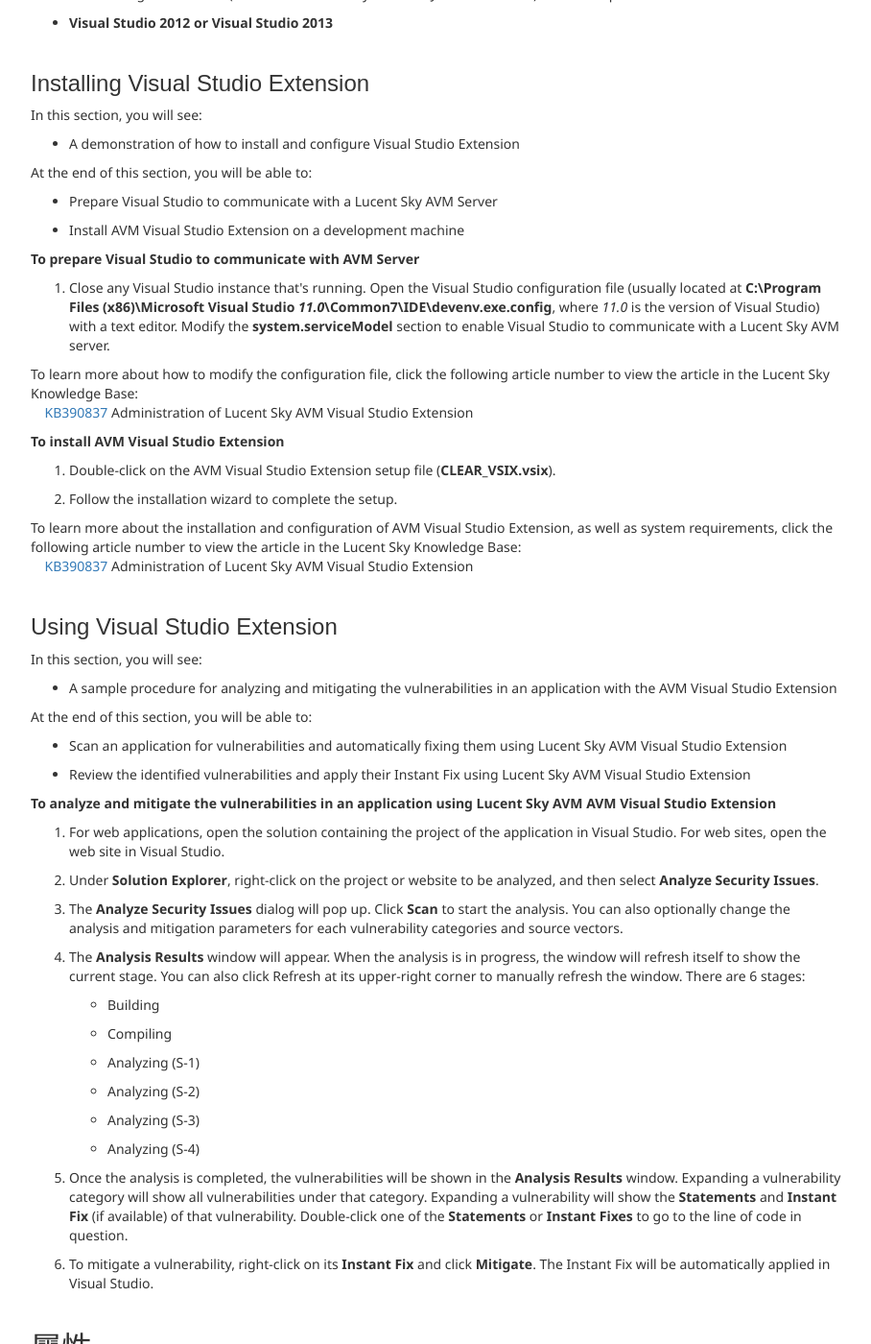
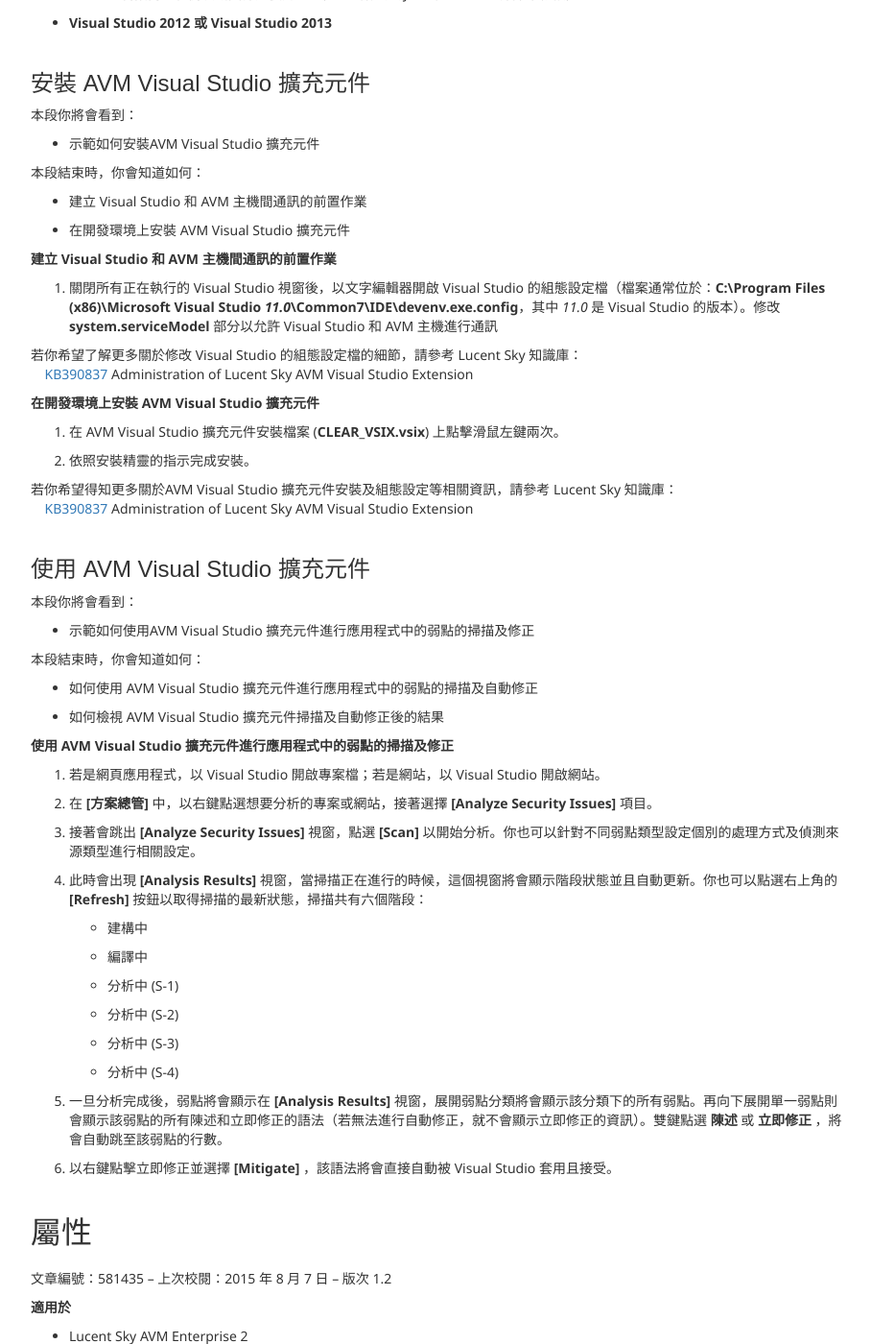
Before and after one commit to Kate-LucentSky/lucentsky.github.io, a Jekyll site: the page built from zh/kb/KB581435 - 開始使用 Lucent Sky AVM - 使用 Visual Studio 擴充元件.html, in a window 1280 px wide and 1400 px high, scrolled down 573 px. Shown: the whole window at 96% size, without its empty margins (38-946 px from the left). Built offline with Jekyll 4.4.1, drawn with Linux system fonts in a browser that asks for light colours; nearby versions of some CDN libraries; some of the changed text lies outside the part shown.

Commit message:
Update KB581435 - 開始使用 Lucent Sky AVM - 使用 Visual Studio 擴充元件.html

```diff
--- a/zh/kb/KB581435 - 開始使用 Lucent Sky AVM - 使用 Visual Studio 擴充元件.html
+++ b/zh/kb/KB581435 - 開始使用 Lucent Sky AVM - 使用 Visual Studio 擴充元件.html
@@ -19,138 +19,138 @@
         更多資訊
     </h1>
     <h2 id="prerequisites-for-developers">
-        Prerequisites for Developers
+        開發者需求
     </h2>
     <p>
-        Developers should be familiar with the following tools:
+        開發者應熟悉下列的工具：
     </p>
     <ul>
         <li>
-            <strong>C#, Java or VB.NET languages</strong>
+            <strong>C#, Java 或 VB.NET languages</strong>
             <ul>
                 <li>
-                    This guide uses C# (which has a similar syntax with Java and VB.NET) in its examples and screenshots.
+                    這篇指南的範例及截圖都是使用C#（C# 的語法跟 Java 和 VB.NET 都非常相似）。
                 </li>
             </ul>
         </li>
         <li>
-            <strong>Visual Studio 2012 or Visual Studio 2013</strong>
+            <strong>Visual Studio 2012 或 Visual Studio 2013</strong>
         </li>
     </ul>
     <h2 id="installing-visual-studio-extension">
-        Installing Visual Studio Extension
+        安裝 AVM Visual Studio 擴充元件
     </h2>
     <p>
-        In this section, you will see:
+        本段你將會看到：
     </p>
     <ul>
         <li>
-            A demonstration of how to install and configure Visual Studio Extension
+            示範如何安裝AVM Visual Studio 擴充元件
         </li>
     </ul>
     <p>
-        At the end of this section, you will be able to:
+        本段結束時，你會知道如何：
     </p>
     <ul>
         <li>
-            Prepare Visual Studio to communicate with a Lucent Sky AVM Server
+            建立 Visual Studio 和 AVM 主機間通訊的前置作業
         </li>
         <li>
-            Install AVM Visual Studio Extension on a development machine
+            在開發環境上安裝 AVM Visual Studio 擴充元件
         </li>
     </ul>
     <p>
-        <strong>To prepare Visual Studio to communicate with AVM Server</strong>
+        <strong>建立 Visual Studio 和 AVM 主機間通訊的前置作業</strong>
     </p>
     <ol>
         <li>
-            Close any Visual Studio instance that's running. Open the Visual Studio configuration file (usually located at <strong>C:\Program Files (x86)\Microsoft Visual Studio <em>11.0</em>\Common7\IDE\devenv.exe.config</strong>, where <em>11.0</em> is the version of Visual Studio) with a text editor. Modify the <strong>system.serviceModel</strong> section to enable Visual Studio to communicate with a Lucent Sky AVM server.
+            關閉所有正在執行的 Visual Studio 視窗後，以文字編輯器開啟 Visual Studio 的組態設定檔（檔案通常位於：<strong>C:\Program Files (x86)\Microsoft Visual Studio <em>11.0</em>\Common7\IDE\devenv.exe.config</strong>，其中 <em>11.0</em> 是 Visual Studio 的版本）。修改 <strong>system.serviceModel</strong> 部分以允許 Visual Studio 和 AVM 主機進行通訊
         </li>
     </ol>
     <p>
-        To learn more about how to modify the configuration file, click the following article number to view the article in the Lucent Sky Knowledge Base:
+        若你希望了解更多關於修改 Visual Studio 的組態設定檔的細節，請參考 Lucent Sky 知識庫：
         <br />
         &nbsp;&nbsp;&nbsp;&nbsp;<a href="390837">KB390837</a> Administration of Lucent Sky AVM Visual Studio Extension
     </p>
     <p>
-        <strong>To install AVM Visual Studio Extension</strong>
+        <strong>在開發環境上安裝 AVM Visual Studio 擴充元件</strong>
     </p>
     <ol>
         <li>
-            Double-click on the AVM Visual Studio Extension setup file (<strong>CLEAR_VSIX.vsix</strong>).
+            在 AVM Visual Studio 擴充元件安裝檔案 (<strong>CLEAR_VSIX.vsix</strong>) 上點擊滑鼠左鍵兩次。
         </li>
         <li>
-            Follow the installation wizard to complete the setup.
+            依照安裝精靈的指示完成安裝。
         </li>
     </ol>
     <p>
-        To learn more about the installation and configuration of AVM Visual Studio Extension, as well as system requirements, click the following article number to view the article in the Lucent Sky Knowledge Base:
+        若你希望得知更多關於AVM Visual Studio 擴充元件安裝及組態設定等相關資訊，請參考 Lucent Sky 知識庫：
         <br />
         &nbsp;&nbsp;&nbsp;&nbsp;<a href="390837">KB390837</a> Administration of Lucent Sky AVM Visual Studio Extension
     </p>
     <h2 id="using-visual-studio-extension">
-        Using Visual Studio Extension
+        使用 AVM Visual Studio 擴充元件
     </h2>
     <p>
-        In this section, you will see:
+        本段你將會看到：
     </p>
     <ul>
         <li>
-            A sample procedure for analyzing and mitigating the vulnerabilities in an application with the AVM Visual Studio Extension
+            示範如何使用AVM Visual Studio 擴充元件進行應用程式中的弱點的掃描及修正
         </li>
     </ul>
     <p>
-        At the end of this section, you will be able to:
+        本段結束時，你會知道如何：
     </p>
     <ul>
         <li>
-            Scan an application for vulnerabilities and automatically fixing them using Lucent Sky AVM Visual Studio Extension
+            如何使用 AVM Visual Studio 擴充元件進行應用程式中的弱點的掃描及自動修正
         </li>
         <li>
-            Review the identified vulnerabilities and apply their Instant Fix using Lucent Sky AVM Visual Studio Extension
+            如何檢視 AVM Visual Studio 擴充元件掃描及自動修正後的結果
         </li>
     </ul>
     <p>
-        <strong>To analyze and mitigate the vulnerabilities in an application using Lucent Sky AVM AVM Visual Studio Extension</strong>
+        <strong>使用 AVM Visual Studio 擴充元件進行應用程式中的弱點的掃描及修正</strong>
     </p>
     <ol>
         <li>
-            For web applications, open the solution containing the project of the application in Visual Studio. For web sites, open the web site in Visual Studio.
+            若是網頁應用程式，以 Visual Studio 開啟專案檔；若是網站，以 Visual Studio 開啟網站。
         </li>
         <li>
-            Under <strong>Solution Explorer</strong>, right-click on the project or website to be analyzed, and then select <strong>Analyze Security Issues</strong>.
+            在 <strong>[方案總管]</strong> 中，以右鍵點選想要分析的專案或網站，接著選擇 <strong>[Analyze Security Issues]</strong> 項目。
         </li>
         <li>
-            The <strong>Analyze Security Issues</strong> dialog will pop up. Click <strong>Scan</strong> to start the analysis. You can also optionally change the analysis and mitigation parameters for each vulnerability categories and source vectors.
+            接著會跳出 <strong>[Analyze Security Issues]</strong> 視窗，點選 <strong>[Scan]</strong> 以開始分析。你也可以針對不同弱點類型設定個別的處理方式及偵測來源類型進行相關設定。
         </li>
         <li>
-            The <strong>Analysis Results</strong> window will appear. When the analysis is in progress, the window will refresh itself to show the current stage. You can also click Refresh at its upper-right corner to manually refresh the window. There are 6 stages:
+            此時會出現 <strong>[Analysis Results]</strong> 視窗，當掃描正在進行的時候，這個視窗將會顯示階段狀態並且自動更新。你也可以點選右上角的 <strong>[Refresh]</strong> 按鈕以取得掃描的最新狀態，掃描共有六個階段：
             <ul>
                 <li>
-                    Building
+                    建構中
                 </li>
                 <li>
-                    Compiling
+                    編譯中
                 </li>
                 <li>
-                    Analyzing (S-1)
+                    分析中 (S-1)
                 </li>
                 <li>
-                    Analyzing (S-2)
+                    分析中 (S-2)
                 </li>
                 <li>
-                    Analyzing (S-3)
+                    分析中 (S-3)
                 </li>
                 <li>
-                    Analyzing (S-4)
+                    分析中 (S-4)
                 </li>
             </ul>
         </li>
         <li>
-            Once the analysis is completed, the vulnerabilities will be shown in the <strong>Analysis Results</strong> window. Expanding a vulnerability category will show all vulnerabilities under that category. Expanding a vulnerability will show the <strong>Statements</strong> and <strong>Instant Fix</strong> (if available) of that vulnerability. Double-click one of the <strong>Statements</strong> or <strong>Instant Fixes</strong> to go to the line of code in question.
+            一旦分析完成後，弱點將會顯示在 <strong>[Analysis Results]</strong> 視窗，展開弱點分類將會顯示該分類下的所有弱點。再向下展開單一弱點則會顯示該弱點的所有陳述和立即修正的語法（若無法進行自動修正，就不會顯示立即修正的資訊）。雙鍵點選 <strong>陳述</strong> 或 <strong>立即修正</strong> ，將會自動跳至該弱點的行數。
         </li>
         <li>
-            To mitigate a vulnerability, right-click on its <strong>Instant Fix</strong> and click <strong>Mitigate</strong>. The Instant Fix will be automatically applied in Visual Studio.
+            以右鍵點擊立即修正並選擇 <strong>[Mitigate]</strong> ，該語法將會直接自動被 Visual Studio 套用且接受。
         </li>
     </ol>
 </section>
@@ -160,7 +160,7 @@
         屬性
     </h1>
     <p>
-        文章編號：581435 – 上次校閱：2015 年 5 月 31 日 – 版次 1.1
+        文章編號：581435 – 上次校閱：2015 年 8 月 7 日 – 版次 1.2
     </p>
     <p>
         <strong>適用於</strong>
```
